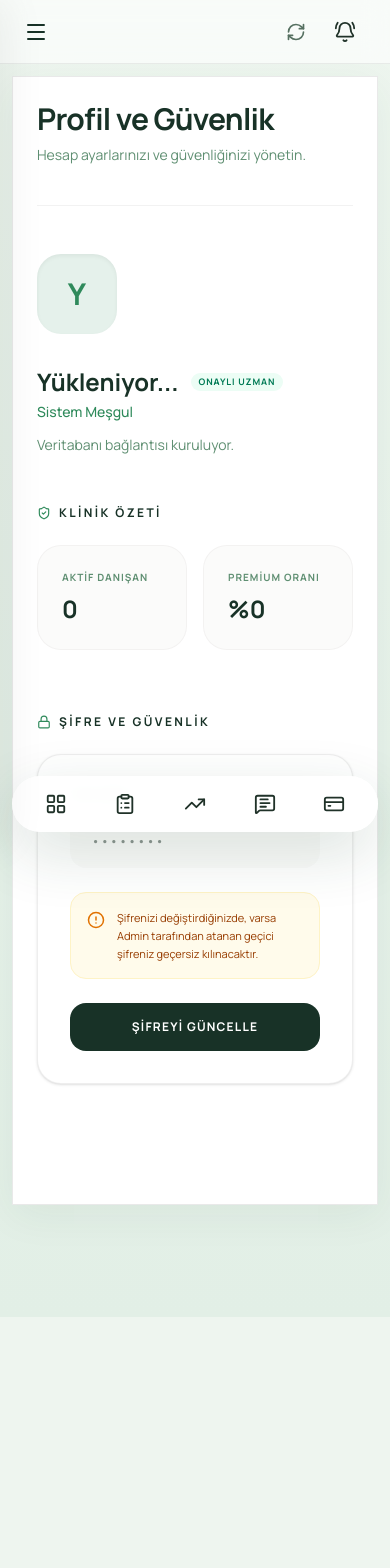
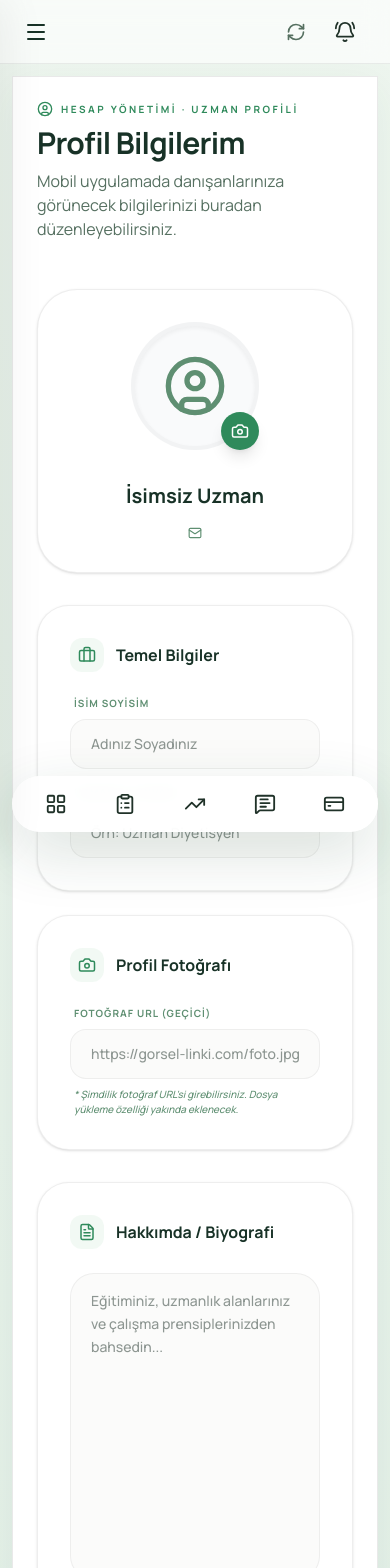
Before and after one commit to ulanvamos/health-corner-web, a Next.js app: page /dashboard/dietitian/profile in a window 390 px wide. Shown: the top 1568 px of the page. Before the commit the page ends 1317 px from the top, so only its background shows below. Built offline with nearby package versions, Linux system fonts and the light colour scheme; no server answers.

Commit message:
feat: dietitian profile, data isolation, and global refresh button

```diff
--- a/src/app/dashboard/admin/clients/page.tsx
+++ b/src/app/dashboard/admin/clients/page.tsx
@@ -86,7 +86,12 @@ export default function AdminClientsPage() {
                   <td className="px-8 py-6">
                     <div className="flex items-center gap-2">
                        <UserCheck size={14} className="text-[var(--accent)]" />
-                       <span className="text-xs font-bold text-[var(--ink)]">Dyt. Elif Aydın</span>
+                       <span className="text-xs font-bold text-[var(--ink)]">
+                         {(() => {
+                           const dyt = state.staff.find(s => s.id === client.dietitianId);
+                           return dyt ? `Dyt. ${dyt.name}` : "Atanmadı";
+                         })()}
+                       </span>
                     </div>
                   </td>
                   <td className="px-8 py-6">
--- a/src/app/dashboard/dietitian/profile/page.tsx
+++ b/src/app/dashboard/dietitian/profile/page.tsx
@@ -1,113 +1,224 @@
 "use client";
-import { useState } from "react";
+
+import { useState, useEffect } from "react";
 import { useDemoApp } from "@/components/demo-app-provider";
-import { ShieldCheck, Lock, AlertCircle } from "lucide-react";
+import { supabase } from "@/lib/supabase";
+import {
+  UserCircle,
+  Mail,
+  Briefcase,
+  FileText,
+  Save,
+  Camera,
+  CheckCircle2,
+  AlertCircle
+} from "lucide-react";
 
 export default function DietitianProfilePage() {
-  const { state, updatePassword } = useDemoApp();
-  const [newPassword, setNewPassword] = useState("");
-  const [isUpdating, setIsUpdating] = useState(false);
+  const { currentProfile, fetchData } = useDemoApp();
+  const [loading, setLoading] = useState(false);
+  const [message, setMessage] = useState<{ type: 'success' | 'error', text: string } | null>(null);
 
-  const handleUpdatePassword = async (e: React.FormEvent) => {
+  const [formData, setFormData] = useState({
+    name: "",
+    title: "",
+    bio: "",
+    avatar_url: ""
+  });
+
+  useEffect(() => {
+    if (currentProfile) {
+      const loadProfile = async () => {
+        const { data } = await supabase
+          .from('users')
+          .select('name, title, bio, avatar_url')
+          .eq('id', currentProfile.id)
+          .single();
+
+        if (data) {
+          setFormData({
+            name: data.name || "",
+            title: data.title || "Diyetisyen",
+            bio: data.bio || "",
+            avatar_url: data.avatar_url || ""
+          });
+        }
+      };
+      loadProfile();
+    }
+  }, [currentProfile]);
+
+  const handleSave = async (e: React.FormEvent) => {
     e.preventDefault();
-    if (!newPassword || newPassword.length < 6) {
-      alert("Şifre en az 6 karakter olmalıdır.");
-      return;
-    }
-    setIsUpdating(true);
+    if (!currentProfile) return;
+
+    setLoading(true);
+    setMessage(null);
+
     try {
-      await updatePassword(newPassword);
-      alert("Şifreniz başarıyla güncellendi.");
-      setNewPassword("");
+      const { error } = await supabase
+        .from('users')
+        .update({
+          name: formData.name,
+          title: formData.title,
+          bio: formData.bio,
+          avatar_url: formData.avatar_url
+        })
+        .eq('id', currentProfile.id);
+
+      if (error) throw error;
+
+      setMessage({ type: 'success', text: 'Profiliniz başarıyla güncellendi.' });
+      await fetchData();
     } catch (err: any) {
-      alert("Hata: " + err.message);
+      setMessage({ type: 'error', text: 'Hata: ' + err.message });
     } finally {
-      setIsUpdating(false);
+      setLoading(false);
     }
   };
 
   return (
-    <div className="space-y-12 pb-24">
-      <header className="border-b border-[rgba(47,44,40,0.06)] pb-10">
-        <h1 className="text-3xl font-bold text-[var(--ink)] tracking-tight">Profil ve Güvenlik</h1>
-        <p className="mt-2 text-sm text-[var(--muted)]">Hesap ayarlarınızı ve güvenliğinizi yönetin.</p>
+    <div className="max-w-4xl mx-auto pb-24 animate-in fade-in slide-in-from-bottom-4 duration-700">
+      <header className="mb-12">
+        <div className="flex items-center gap-2 mb-2">
+          <UserCircle size={16} className="text-[var(--accent)]" />
+          <p className="text-[10px] font-bold uppercase tracking-[0.25em] text-[var(--accent)]">Hesap Yönetimi · Uzman Profili</p>
+        </div>
+        <h1 className="text-3xl font-bold text-[var(--ink)] tracking-tight">Profil Bilgilerim</h1>
+        <p className="text-[var(--soft-ink)] mt-2">Mobil uygulamada danışanlarınıza görünecek bilgilerinizi buradan düzenleyebilirsiniz.</p>
       </header>
 
-      {/* Profile info */}
-      <div className="flex flex-col items-start gap-8 md:flex-row md:items-center">
-        <div className="w-20 h-20 rounded-3xl bg-[var(--accent-soft)] flex items-center justify-center text-[var(--accent)] text-3xl font-bold shadow-inner">
-          {state.dietitian.name.charAt(0)}
+      <form onSubmit={handleSave} className="space-y-8">
+        {/* Profile Header Card */}
+        <div className="bg-white border border-[rgba(47,44,40,0.08)] rounded-[40px] p-8 shadow-sm overflow-hidden relative">
+          <div className="flex flex-col md:flex-row items-center gap-8">
+            <div className="relative group">
+              <div className="w-32 h-32 rounded-full overflow-hidden border-4 border-[rgba(47,44,40,0.03)] bg-gray-50 flex items-center justify-center shadow-inner">
+                {formData.avatar_url ? (
+                  <img src={formData.avatar_url} alt="Profil" className="w-full h-full object-cover" />
+                ) : (
+                  <UserCircle size={64} className="text-[var(--muted)]" />
+                )}
+              </div>
+              <button
+                type="button"
+                className="absolute bottom-0 right-0 p-2.5 bg-[var(--accent)] text-white rounded-full shadow-lg hover:scale-110 transition-all"
+                title="Fotoğraf Değiştir"
+              >
+                <Camera size={18} />
+              </button>
+            </div>
+
+            <div className="flex-1 text-center md:text-left">
+              <h2 className="text-xl font-bold text-[var(--ink)]">{formData.name || "İsimsiz Uzman"}</h2>
+              <p className="text-sm font-medium text-[var(--accent)] uppercase tracking-widest mt-1">{formData.title}</p>
+              <div className="flex items-center justify-center md:justify-start gap-2 mt-4 text-[var(--muted)] text-xs font-bold uppercase">
+                <Mail size={14} />
+                {currentProfile?.email}
+              </div>
+            </div>
+          </div>
+        </div>
+
+        {/* Form Sections */}
+        <div className="grid grid-cols-1 md:grid-cols-2 gap-8">
+          <div className="space-y-6">
+            <div className="bg-white border border-[rgba(47,44,40,0.08)] rounded-[32px] p-8 shadow-sm">
+              <div className="flex items-center gap-3 mb-6">
+                <div className="p-2 bg-[rgba(223,240,228,0.4)] rounded-xl text-[var(--accent)]">
+                  <Briefcase size={18} />
+                </div>
+                <h3 className="font-bold text-[var(--ink)]">Temel Bilgiler</h3>
+              </div>
+
+              <div className="space-y-4">
+                <div>
+                  <label className="block text-[10px] font-bold uppercase tracking-widest text-[var(--muted)] mb-2 px-1">İsim Soyisim</label>
+                  <input
+                    type="text"
+                    value={formData.name}
+                    onChange={(e) => setFormData({...formData, name: e.target.value})}
+                    className="w-full px-5 py-3.5 bg-[rgba(47,44,40,0.02)] border border-[rgba(47,44,40,0.06)] rounded-2xl outline-none focus:border-[var(--accent)] focus:bg-white transition-all text-sm font-medium"
+                    placeholder="Adınız Soyadınız"
+                  />
                 </div>
                 <div>
-          <div className="flex items-center gap-3 mb-1">
-             <h2 className="text-2xl font-bold text-[var(--ink)]">{state.dietitian.name}</h2>
-             <span className="px-2 py-0.5 bg-emerald-50 text-emerald-700 text-[9px] font-bold uppercase tracking-widest rounded-full">Onaylı Uzman</span>
+                  <label className="block text-[10px] font-bold uppercase tracking-widest text-[var(--muted)] mb-2 px-1">Uzmanlık Unvanı</label>
+                  <input
+                    type="text"
+                    value={formData.title}
+                    onChange={(e) => setFormData({...formData, title: e.target.value})}
+                    className="w-full px-5 py-3.5 bg-[rgba(47,44,40,0.02)] border border-[rgba(47,44,40,0.06)] rounded-2xl outline-none focus:border-[var(--accent)] focus:bg-white transition-all text-sm font-medium"
+                    placeholder="Örn: Uzman Diyetisyen"
+                  />
                 </div>
-          <p className="text-sm font-medium text-[var(--accent)] mb-3">{state.dietitian.title}</p>
-          <p className="text-sm text-[var(--muted)] leading-relaxed max-w-2xl">
-            {state.dietitian.focusSummary}
+              </div>
+            </div>
+
+            <div className="bg-white border border-[rgba(47,44,40,0.08)] rounded-[32px] p-8 shadow-sm">
+              <div className="flex items-center gap-3 mb-6">
+                <div className="p-2 bg-[rgba(223,240,228,0.4)] rounded-xl text-[var(--accent)]">
+                  <Camera size={18} />
+                </div>
+                <h3 className="font-bold text-[var(--ink)]">Profil Fotoğrafı</h3>
+              </div>
+              <div>
+                <label className="block text-[10px] font-bold uppercase tracking-widest text-[var(--muted)] mb-2 px-1">Fotoğraf URL (Geçici)</label>
+                <input
+                  type="text"
+                  value={formData.avatar_url}
+                  onChange={(e) => setFormData({...formData, avatar_url: e.target.value})}
+                  className="w-full px-5 py-3.5 bg-[rgba(47,44,40,0.02)] border border-[rgba(47,44,40,0.06)] rounded-2xl outline-none focus:border-[var(--accent)] focus:bg-white transition-all text-sm font-medium"
+                  placeholder="https://gorsel-linki.com/foto.jpg"
+                />
+                <p className="text-[10px] text-[var(--muted)] mt-2 px-1 font-medium italic">
+                  * Şimdilik fotoğraf URL'si girebilirsiniz. Dosya yükleme özelliği yakında eklenecek.
                 </p>
               </div>
             </div>
+          </div>
 
-      <div className="grid grid-cols-1 lg:grid-cols-2 gap-16">
-        {/* Stats Section */}
-        <section className="space-y-6">
-          <h3 className="text-xs font-bold text-[var(--ink)] uppercase tracking-[0.2em] flex items-center gap-2">
-            <ShieldCheck size={14} className="text-[var(--accent)]" />
-            Klinik Özeti
-          </h3>
-          <div className="grid grid-cols-2 gap-4">
-            <div className="p-6 bg-[rgba(47,44,40,0.02)] rounded-3xl border border-[rgba(47,44,40,0.04)]">
-              <p className="text-[10px] font-bold text-[var(--muted)] uppercase tracking-widest mb-2">Aktif Danışan</p>
-              <p className="text-2xl font-bold text-[var(--ink)]">{state.clients.length}</p>
+          <div className="bg-white border border-[rgba(47,44,40,0.08)] rounded-[32px] p-8 shadow-sm h-full">
+            <div className="flex items-center gap-3 mb-6">
+              <div className="p-2 bg-[rgba(223,240,228,0.4)] rounded-xl text-[var(--accent)]">
+                <FileText size={18} />
               </div>
-            <div className="p-6 bg-[rgba(47,44,40,0.02)] rounded-3xl border border-[rgba(47,44,40,0.04)]">
-              <p className="text-[10px] font-bold text-[var(--muted)] uppercase tracking-widest mb-2">Premium Oranı</p>
-              <p className="text-2xl font-bold text-[var(--ink)]">
-                %{state.clients.length > 0 ? Math.round((state.clients.filter(c => c.subscription.plan === 'premium').length / state.clients.length) * 100) : 0}
-              </p>
+              <h3 className="font-bold text-[var(--ink)]">Hakkımda / Biyografi</h3>
+            </div>
+            <textarea
+              rows={12}
+              value={formData.bio}
+              onChange={(e) => setFormData({...formData, bio: e.target.value})}
+              className="w-full px-5 py-4 bg-[rgba(47,44,40,0.02)] border border-[rgba(47,44,40,0.06)] rounded-3xl outline-none focus:border-[var(--accent)] focus:bg-white transition-all text-sm font-medium resize-none leading-relaxed"
+              placeholder="Eğitiminiz, uzmanlık alanlarınız ve çalışma prensiplerinizden bahsedin..."
+            />
           </div>
         </div>
-        </section>
 
-        {/* Security Section */}
-        <section className="space-y-6">
-          <h3 className="text-xs font-bold text-[var(--ink)] uppercase tracking-[0.2em] flex items-center gap-2">
-            <Lock size={14} className="text-[var(--accent)]" />
-            Şifre ve Güvenlik
-          </h3>
+        {message && (
+          <div className={`p-4 rounded-2xl flex items-center gap-3 animate-in fade-in zoom-in duration-300 ${
+            message.type === 'success' ? 'bg-emerald-50 text-emerald-700 border border-emerald-100' : 'bg-red-50 text-red-700 border border-red-100'
+          }`}>
+            {message.type === 'success' ? <CheckCircle2 size={20} /> : <AlertCircle size={20} />}
+            <span className="text-sm font-bold">{message.text}</span>
+          </div>
+        )}
 
-          <form onSubmit={handleUpdatePassword} className="p-8 bg-white rounded-3xl border border-[rgba(47,44,40,0.08)] shadow-sm space-y-6">
-            <div>
-              <label className="block text-[10px] font-bold text-[var(--muted)] uppercase tracking-widest mb-3">Yeni Şifre</label>
-              <input
-                type="password"
-                required
-                placeholder="••••••••"
-                value={newPassword}
-                onChange={(e) => setNewPassword(e.target.value)}
-                className="w-full px-5 py-4 bg-[rgba(47,44,40,0.02)] border border-transparent rounded-2xl text-sm outline-none focus:border-[var(--accent)] focus:bg-white transition-all"
-              />
-            </div>
-
-            <div className="flex items-start gap-3 p-4 bg-amber-50 rounded-2xl border border-amber-100">
-              <AlertCircle size={18} className="text-amber-600 shrink-0 mt-0.5" />
-              <p className="text-[11px] text-amber-800 leading-relaxed">
-                Şifrenizi değiştirdiğinizde, varsa Admin tarafından atanan geçici şifreniz geçersiz kılınacaktır.
-              </p>
-            </div>
-
+        <div className="flex justify-end">
           <button
             type="submit"
-              disabled={isUpdating}
-              className="w-full py-4 bg-[var(--ink)] text-white rounded-2xl font-bold text-xs uppercase tracking-widest hover:bg-[var(--accent)] transition-all disabled:opacity-50"
+            disabled={loading}
+            className="flex items-center gap-3 px-10 py-4 bg-[var(--accent)] text-white font-bold rounded-full shadow-lg shadow-[var(--accent)]/20 hover:scale-[1.02] active:scale-95 transition-all disabled:opacity-50"
           >
-              {isUpdating ? "Güncelleniyor..." : "Şifreyi Güncelle"}
+            {loading ? (
+              <div className="w-5 h-5 border-2 border-white/30 border-t-white rounded-full animate-spin" />
+            ) : (
+              <Save size={20} />
+            )}
+            <span>Değişiklikleri Kaydet</span>
           </button>
+        </div>
       </form>
-        </section>
-      </div>
     </div>
   );
 }
--- a/src/components/demo-app-provider.tsx
+++ b/src/components/demo-app-provider.tsx
@@ -299,7 +299,9 @@ export function DemoAppProvider({ children }: { children: ReactNode }) {
       // 2. Fetch Clients (Simple Select)
       let clientsQuery = supabase.from('clients').select('*');
       if (currentProfile.role === 'dietitian') {
-        // Filter logic can be re-enabled here if desired
+        clientsQuery = clientsQuery.eq('dietitian_user_id', currentProfile.id);
+      } else if (currentProfile.role === 'client') {
+        clientsQuery = clientsQuery.eq('user_id', currentProfile.id);
       }
       const { data: clientsRaw, error: clientsError } = await clientsQuery;
 
@@ -323,10 +325,14 @@ export function DemoAppProvider({ children }: { children: ReactNode }) {
         if (subsError) console.error("DEBUG: subsError details:", JSON.stringify(subsError));
         console.log("DEBUG: subsRaw total count:", subsRaw?.length ?? 0);
 
-        const { data: appointmentsData } = await supabase
-          .from('appointments')
-          .select('*')
-          .order('requested_at', { ascending: false });
+        let appointmentsQuery = supabase.from('appointments').select('*');
+        if (currentProfile.role === 'dietitian') {
+          appointmentsQuery = appointmentsQuery.eq('dietitian_user_id', currentProfile.id);
+        } else if (currentProfile.role === 'client') {
+          appointmentsQuery = appointmentsQuery.eq('client_id', clientsRaw[0]?.id);
+        }
+
+        const { data: appointmentsData } = await appointmentsQuery.order('requested_at', { ascending: false });
 
         const { data: staffRaw } = await supabase
           .from('users')
@@ -472,7 +478,14 @@ export function DemoAppProvider({ children }: { children: ReactNode }) {
       }
 
       // 5. Messages and Notifications
-      const { data: messages } = await supabase.from('messages').select('*').order('sent_at', { ascending: true });
+      let messagesQuery = supabase.from('messages').select('*');
+      if (currentProfile.role === 'dietitian') {
+        messagesQuery = messagesQuery.eq('dietitian_user_id', currentProfile.id);
+      } else if (currentProfile.role === 'client') {
+        messagesQuery = messagesQuery.eq('client_id', clientsRaw[0]?.id);
+      }
+
+      const { data: messages } = await messagesQuery.order('sent_at', { ascending: true });
       if (messages) {
         setDbMessages(messages.map(m => ({
           id: m.id,
@@ -485,7 +498,14 @@ export function DemoAppProvider({ children }: { children: ReactNode }) {
         })));
       }
 
-      const { data: notificationsData } = await supabase.from('notifications').select('*').order('sent_at', { ascending: false });
+      let notificationsQuery = supabase.from('notifications').select('*');
+      if (currentProfile.role === 'dietitian') {
+        notificationsQuery = notificationsQuery.eq('dietitian_user_id', currentProfile.id);
+      } else if (currentProfile.role === 'client') {
+        notificationsQuery = notificationsQuery.eq('client_id', clientsRaw[0]?.id);
+      }
+
+      const { data: notificationsData } = await notificationsQuery.order('sent_at', { ascending: false });
       if (notificationsData) {
         setDbNotifications(notificationsData.map(n => ({
           id: n.id,
--- a/src/components/dietitian-dashboard-shell.tsx
+++ b/src/components/dietitian-dashboard-shell.tsx
@@ -34,6 +34,7 @@ const navConfig = {
     { href: "/dashboard/dietitian/templates", label: "Diyet Şablonları", icon: FileText },
     { href: "/dashboard/dietitian/appointments", label: "Randevularım", icon: CalendarRange },
     { href: "/dashboard/dietitian/messages", label: "Mesajlar", icon: MessageSquareText },
+    { href: "/dashboard/dietitian/profile", label: "Profilim", icon: UserCircle },
   ],
   client: [
     { href: "/dashboard/client", label: "Genel Bakış", icon: LayoutGrid },
```
Lines whose indentation alone changed are shown as unchanged.
